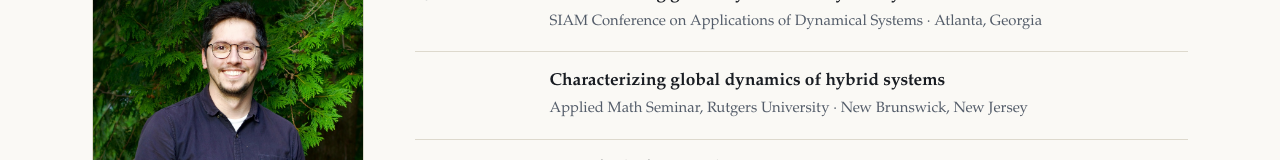
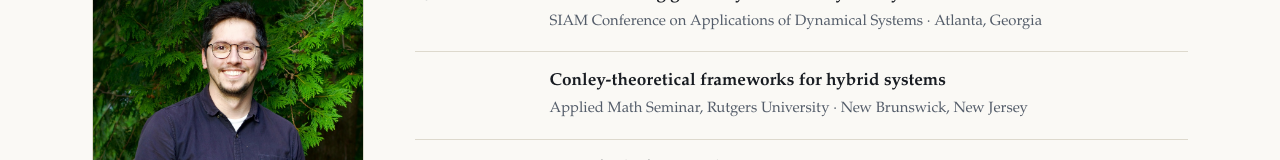
Before and after one commit to bernardorivas/bernardorivas.github.io, a Next.js app: page /talks in a window 1280 px wide. Shown: the part 196-356 px from the top of the page. Built offline with nearby package versions, Linux system fonts and the light colour scheme.

Commit message:
Retitle the Rutgers seminar talk

```diff
--- a/src/data/talks.ts
+++ b/src/data/talks.ts
@@ -13,7 +13,7 @@ export const talks: Talk[] = [
   {
     id: "talk-hybrid-global",
     year: "2027",
-    title: "Characterizing global dynamics of hybrid systems",
+    title: "Conley-theoretical frameworks for hybrid systems",
     venue: "Applied Math Seminar, Rutgers University · New Brunswick, New Jersey",
   },
   {
```
Also changed, not shown: 1 other file (tests, documents, lock files or other folders).
